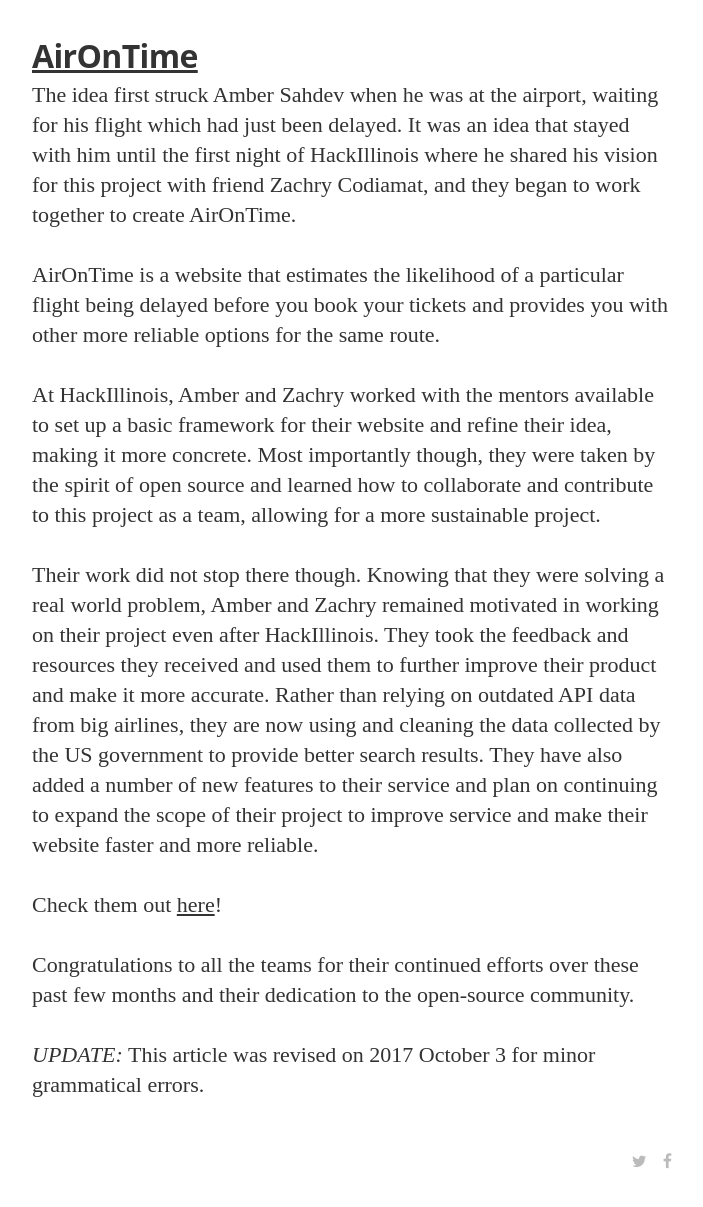
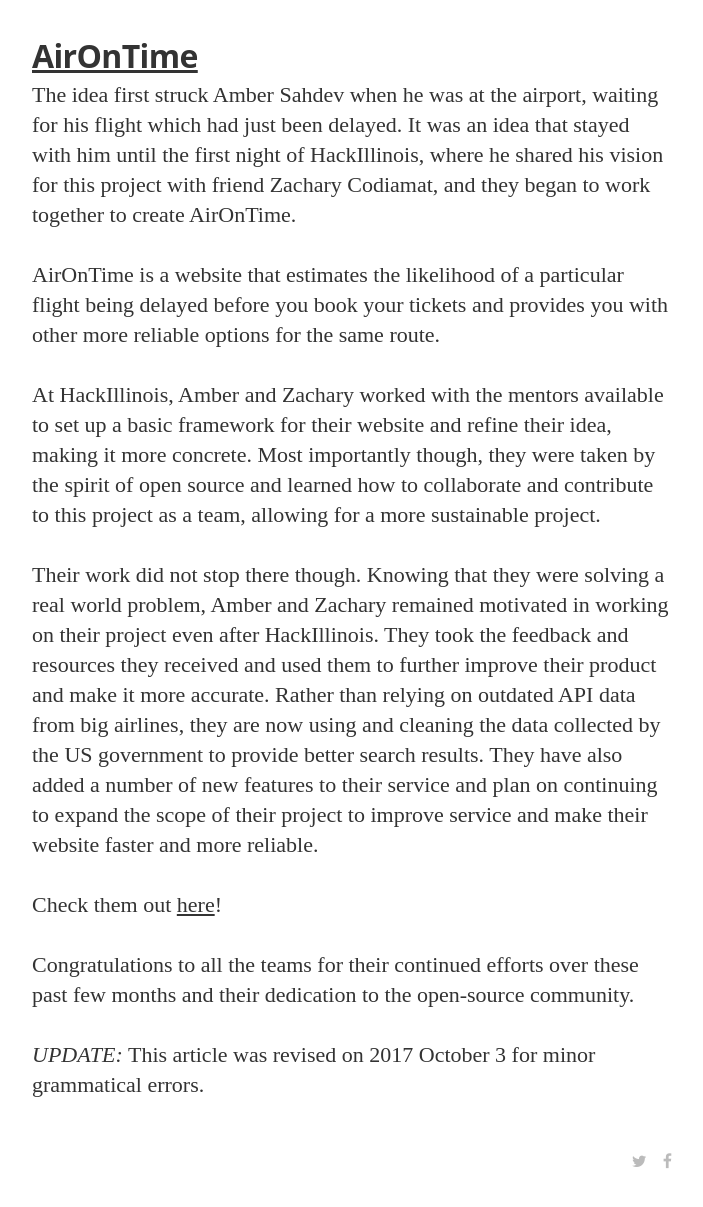
Before and after one commit to HackIllinois/blog, a Jekyll site: the page built from _posts/2017-09-26-honorable-mentions.markdown, in a window 1280 px wide and 1400 px high, scrolled down 3590 px. Shown: the part 178-1385 px from the top of the window, without its empty margins (288-991 px from the left). Built offline with Jekyll 4.4.1, drawn with Linux system fonts in a browser that asks for light colours; nearby versions of some CDN libraries; some web fonts are replaced.

Commit message:
Update name spelling

```diff
--- a/_posts/2017-09-26-honorable-mentions.markdown
+++ b/_posts/2017-09-26-honorable-mentions.markdown
@@ -39,13 +39,13 @@
 
 ## [AirOnTime](http://www.github.com/a-sahdev/airontime)
 
-The idea first struck Amber Sahdev when he was at the airport, waiting for his flight which had just been delayed. It was an idea that stayed with him until the first night of HackIllinois where he shared his vision for this project with friend Zachry Codiamat, and they began to work together to create AirOnTime.
+The idea first struck Amber Sahdev when he was at the airport, waiting for his flight which had just been delayed. It was an idea that stayed with him until the first night of HackIllinois, where he shared his vision for this project with friend Zachary Codiamat, and they began to work together to create AirOnTime.
 
 AirOnTime is a website that estimates the likelihood of a particular flight being delayed before you book your tickets and provides you with other more reliable options for the same route.
 
-At HackIllinois, Amber and Zachry worked with the mentors available to set up a basic framework for their website and refine their idea, making it more concrete. Most importantly though, they were taken by the spirit of open source and learned how to collaborate and contribute to this project as a team, allowing for a more sustainable project.
+At HackIllinois, Amber and Zachary worked with the mentors available to set up a basic framework for their website and refine their idea, making it more concrete. Most importantly though, they were taken by the spirit of open source and learned how to collaborate and contribute to this project as a team, allowing for a more sustainable project.
 
-Their work did not stop there though. Knowing that they were solving a real world problem, Amber and Zachry remained motivated in working on their project even after HackIllinois. They took the feedback and resources they received and used them to further improve their product and make it more accurate. Rather than relying on outdated API data from big airlines, they are now using and cleaning the data collected by the US government to provide better search results. They have also added a number of new features to their service and plan on continuing to expand the scope of their project to improve service and make their website faster and more reliable.
+Their work did not stop there though. Knowing that they were solving a real world problem, Amber and Zachary remained motivated in working on their project even after HackIllinois. They took the feedback and resources they received and used them to further improve their product and make it more accurate. Rather than relying on outdated API data from big airlines, they are now using and cleaning the data collected by the US government to provide better search results. They have also added a number of new features to their service and plan on continuing to expand the scope of their project to improve service and make their website faster and more reliable.
 
 Check them out [here](http://www.aironti.me)!
 
```
